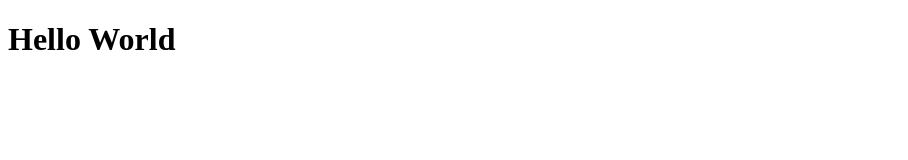
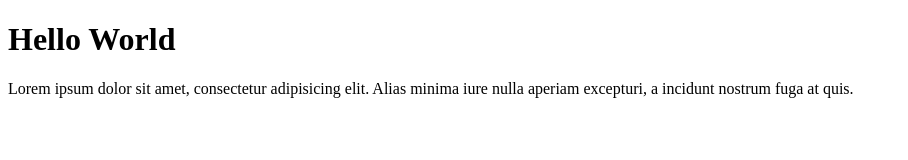
Before and after one commit to rakibul263/1st-project, a plain HTML site: page index.html in a window 1280 px wide. Shown: the whole page, without its empty margins (0-908 px from the left). Drawn offline with Linux system fonts and the light colour scheme.

Commit message:
p tag added

```diff
--- a/index.html
+++ b/index.html
@@ -8,5 +8,6 @@
 </head>
 <body>
     <h1>Hello World</h1>
+    <p>Lorem ipsum dolor sit amet, consectetur adipisicing elit. Alias minima iure nulla aperiam excepturi, a incidunt nostrum fuga at quis.</p>
 </body>
 </html>
```
